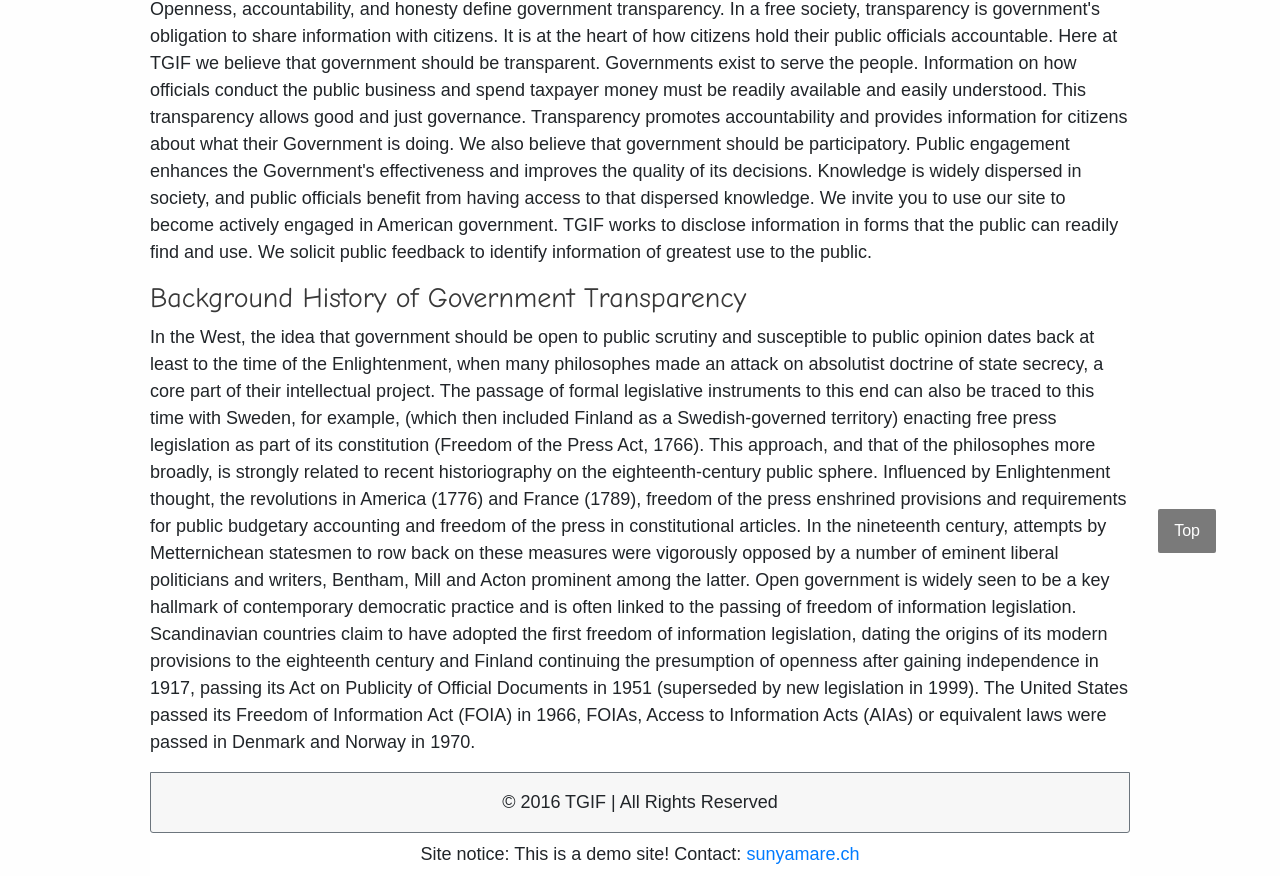
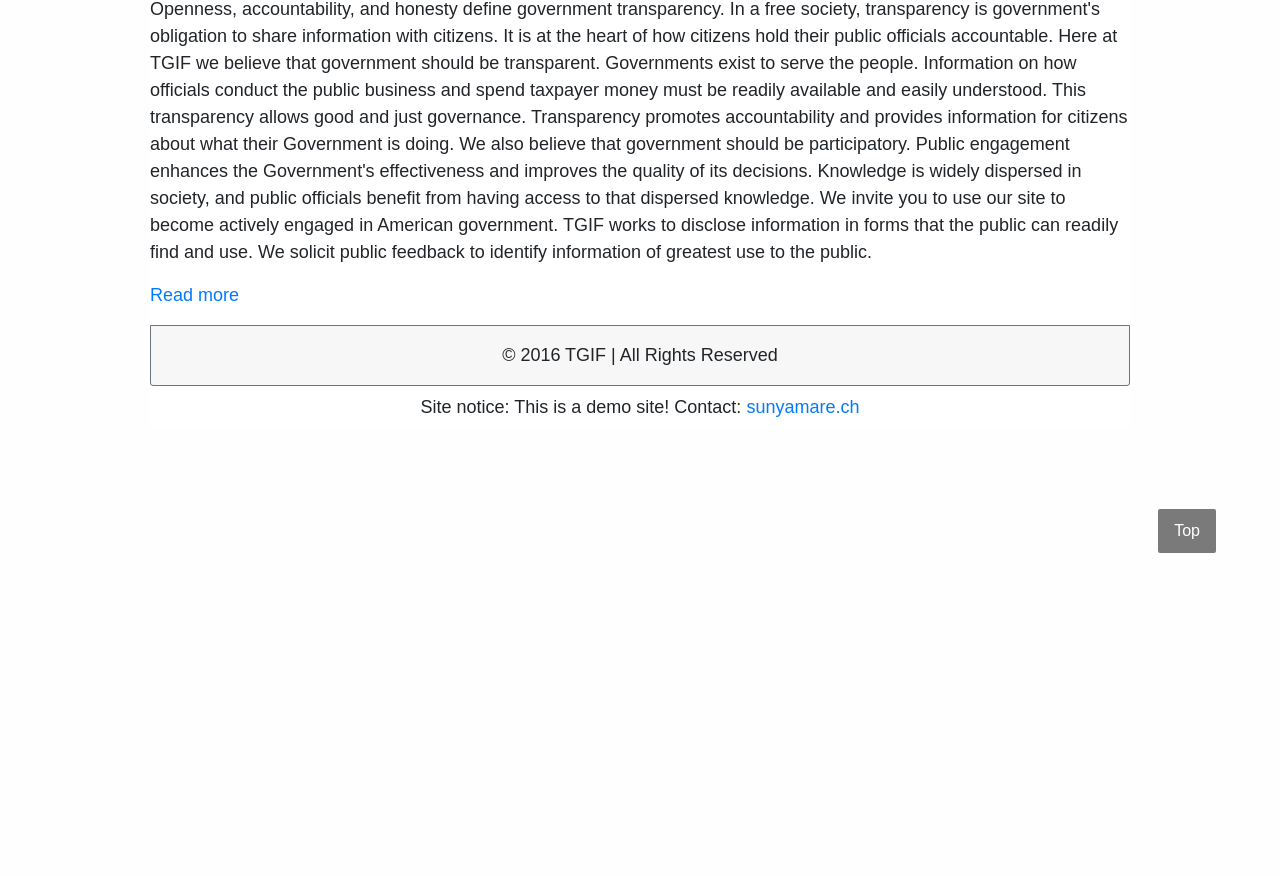
Before and after one commit to sunyamare/ubiqum-tgif, a plain HTML site: page source/index.html in a window 1280 px wide. Shown: the part 207-1083 px from the top of the page. After the commit the page ends 800 px from the top, so only its background shows below. Drawn offline with Linux system fonts and the light colour scheme.

Commit message:
added accordion to home

```diff
--- a/source/index.html
+++ b/source/index.html
@@ -159,43 +159,70 @@
                         can readily find and use. We solicit public feedback to
                         identify information of greatest use to the public.
                     </p>
-                    <h3>Background History of Government Transparency</h3>
-                    <p>
-                        In the West, the idea that government should be open to
-                        public scrutiny and susceptible to public opinion dates
-                        back at least to the time of the Enlightenment, when
-                        many philosophes made an attack on absolutist doctrine
-                        of state secrecy, a core part of their intellectual
-                        project. The passage of formal legislative instruments
-                        to this end can also be traced to this time with Sweden,
-                        for example, (which then included Finland as a
-                        Swedish-governed territory) enacting free press
-                        legislation as part of its constitution (Freedom of the
-                        Press Act, 1766). This approach, and that of the
-                        philosophes more broadly, is strongly related to recent
-                        historiography on the eighteenth-century public sphere.
-                        Influenced by Enlightenment thought, the revolutions in
-                        America (1776) and France (1789), freedom of the press
-                        enshrined provisions and requirements for public
-                        budgetary accounting and freedom of the press in
-                        constitutional articles. In the nineteenth century,
-                        attempts by Metternichean statesmen to row back on these
-                        measures were vigorously opposed by a number of eminent
-                        liberal politicians and writers, Bentham, Mill and Acton
-                        prominent among the latter. Open government is widely
-                        seen to be a key hallmark of contemporary democratic
-                        practice and is often linked to the passing of freedom
-                        of information legislation. Scandinavian countries claim
-                        to have adopted the first freedom of information
-                        legislation, dating the origins of its modern provisions
-                        to the eighteenth century and Finland continuing the
-                        presumption of openness after gaining independence in
-                        1917, passing its Act on Publicity of Official Documents
-                        in 1951 (superseded by new legislation in 1999). The
-                        United States passed its Freedom of Information Act
-                        (FOIA) in 1966, FOIAs, Access to Information Acts (AIAs)
-                        or equivalent laws were passed in Denmark and Norway in
-                        1970.
+                    <p id="readMore" class="collapse show multi-collapse">
+                        <a
+                            data-toggle="collapse"
+                            data-target=".multi-collapse"
+                            aria-expanded="false"
+                            aria-controls="backgroundInfo readMore viewLess"
+                            href="#"
+                        >
+                            Read more
+                        </a>
+                    </p>
+                    <div id="backgroundInfo" class="collapse multi-collapse">
+                        <h3>Background History of Government Transparency</h3>
+                        <p>
+                            In the West, the idea that government should be open
+                            to public scrutiny and susceptible to public opinion
+                            dates back at least to the time of the
+                            Enlightenment, when many philosophes made an attack
+                            on absolutist doctrine of state secrecy, a core part
+                            of their intellectual project. The passage of formal
+                            legislative instruments to this end can also be
+                            traced to this time with Sweden, for example, (which
+                            then included Finland as a Swedish-governed
+                            territory) enacting free press legislation as part
+                            of its constitution (Freedom of the Press Act,
+                            1766). This approach, and that of the philosophes
+                            more broadly, is strongly related to recent
+                            historiography on the eighteenth-century public
+                            sphere. Influenced by Enlightenment thought, the
+                            revolutions in America (1776) and France (1789),
+                            freedom of the press enshrined provisions and
+                            requirements for public budgetary accounting and
+                            freedom of the press in constitutional articles. In
+                            the nineteenth century, attempts by Metternichean
+                            statesmen to row back on these measures were
+                            vigorously opposed by a number of eminent liberal
+                            politicians and writers, Bentham, Mill and Acton
+                            prominent among the latter. Open government is
+                            widely seen to be a key hallmark of contemporary
+                            democratic practice and is often linked to the
+                            passing of freedom of information legislation.
+                            Scandinavian countries claim to have adopted the
+                            first freedom of information legislation, dating the
+                            origins of its modern provisions to the eighteenth
+                            century and Finland continuing the presumption of
+                            openness after gaining independence in 1917, passing
+                            its Act on Publicity of Official Documents in 1951
+                            (superseded by new legislation in 1999). The United
+                            States passed its Freedom of Information Act (FOIA)
+                            in 1966, FOIAs, Access to Information Acts (AIAs) or
+                            equivalent laws were passed in Denmark and Norway in
+                            1970.
+                        </p>
+                    </div>
+                    <p id="viewLess" class="collapse multi-collapse">
+                        <a
+                            data-toggle="collapse"
+                            data-target=".multi-collapse"
+                            aria-expanded="false"
+                            aria-controls="backgroundInfo readMore viewLess"
+                            href="#"
+                        >
+                            View less
+                        </a>
                     </p>
                 </div>
             </div>
```
